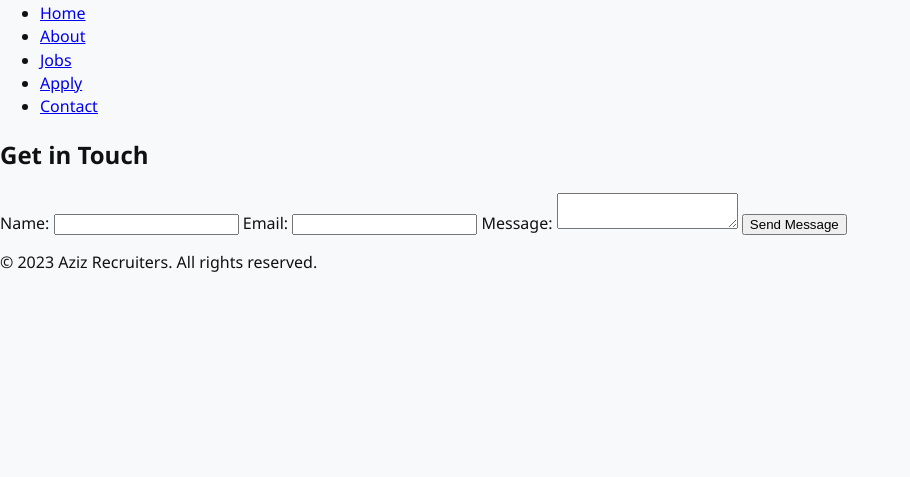
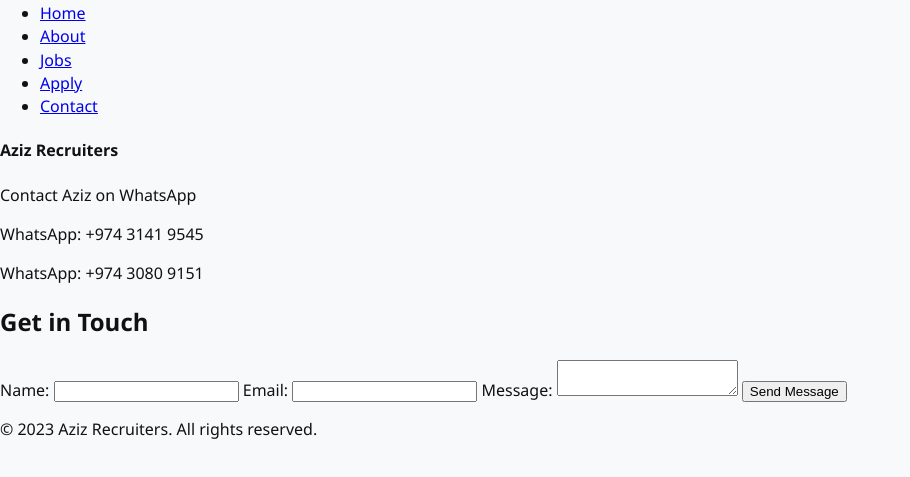
Before and after one commit to Walusimbi-Leon/Aziz-Recruiters, a plain HTML site: page contact.html in a window 1280 px wide. Shown: the part 87-564 px from the top of the page, without its empty margins (0-910 px from the left). Drawn offline with Linux system fonts and the light colour scheme; files that its build step writes are made by us from their sources; files whose address does not match are found by name.

Commit message:
Add files via upload

```diff
--- a/contact.html
+++ b/contact.html
@@ -20,6 +20,10 @@
         </nav>
     </header>
     <main>
+        <h4>Aziz Recruiters</h4>
+                <p>Contact Aziz on WhatsApp</p>
+                <p>WhatsApp: +974 3141 9545</p>
+                <p>WhatsApp: +974 3080 9151</p>
         <section>
             <h2>Get in Touch</h2>
             <form id="contact-form">
```
